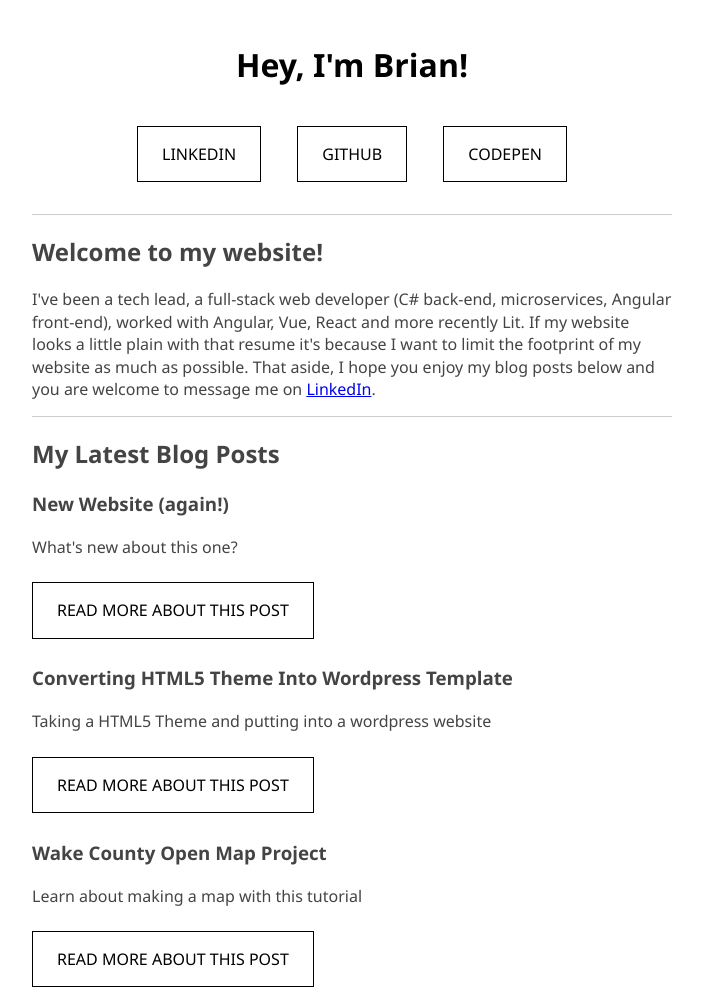
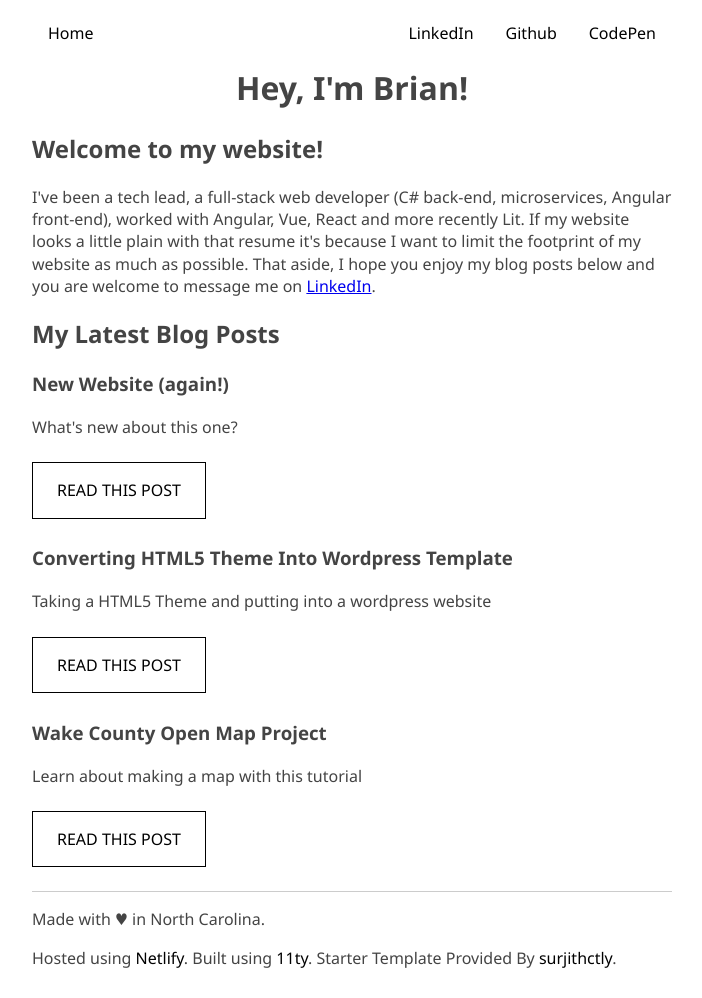
Before and after one commit to brianferry/simple-portfolio-neat, an Eleventy site: page src/index.html in a window 1280 px wide. Shown: the top 998 px of the page, without its empty margins (288-990 px from the left). Built offline with nearby package versions, Linux system fonts and the light colour scheme; Eleventy itself is replaced by a stand-in of ours; files that its build step writes are made by us from their sources.

Commit message:
Adding navigation

```diff
--- a/src/_includes/default.html
+++ b/src/_includes/default.html
@@ -19,7 +19,7 @@
     {% endif %}
   </head>
   <body>
-
+    {% include "./partials/navigation.html" %}
     {% include "./partials/header.html" %}
     {% include "./partials/intro.html" %}
     {% include "./partials/posts.html" %}
--- a/src/_includes/partials/header.html
+++ b/src/_includes/partials/header.html
@@ -1,14 +1,3 @@
 <header>
-    <h1><a class="inline-link no-decoration" href="/">Hey, I'm Brian!</a></h1>
-    <div class="social-links">
-        <a class="button" href="https://www.linkedin.com/in/brianferry1/">
-            LinkedIn
-        </a>
-        <a class="button" href="https://github.com/brianferry">
-            GitHub
-        </a>
-        <a class="button" href="https://codepen.io/OhHeyBrian">
-            Codepen
-        </a>
-    </div>
+    <h1>Hey, I'm Brian!</h1>
 </header>
--- a/src/_includes/partials/navigation.html
+++ b/src/_includes/partials/navigation.html
@@ -0,0 +1,8 @@
+<nav>
+    <ul>
+      <li><a href="/">Home</a></li>
+      <li><a target="_blank" href="https://codepen.io/OhHeyBrian">CodePen</a></li>
+      <li><a target="_blank" href="https://github.com/brianferry">Github</a></li>
+      <li><a target="_blank" href="https://www.linkedin.com/in/brianferry1/">LinkedIn</a></li>
+    </ul>
+  </nav>
--- a/src/_includes/partials/posts.html
+++ b/src/_includes/partials/posts.html
@@ -8,7 +8,7 @@
             {{ post.data.description }}
         </p>
         <a class="button" href="{{ post.url }}">
-            Read More About This Post
+            Read This Post
         </a>
     </article>
     {%- endfor -%}
--- a/src/static/css/index.css
+++ b/src/static/css/index.css
@@ -8,7 +8,6 @@ body {
 
   header {
     text-align: center;
-    padding-bottom: 1em;
   }
 
   a.button {
@@ -38,14 +37,6 @@ body {
     padding-bottom: 0.5em;
   }
 
-  section {
-    box-sizing: border-box;
-  }
-
-  section {
-    border-top: 1px solid #ccc;
-  }
-
   footer {
     border-top: 1px solid #ccc;
     margin-top: 1em;
@@ -63,3 +54,31 @@ body {
     margin-top: 0;
     text-align: center;
   }
+
+  ul {
+    list-style-type: none;
+    margin: 0;
+    padding: 0;
+    overflow: hidden;
+    width: 100%;
+  }
+
+  li {
+    float: left;
+  }
+
+  li a {
+    padding: 14px 16px;
+    text-decoration: none;
+    color: black;
+  }
+
+  ul li:not(:first-child) {
+    float: right;
+  }
+
+  @media screen and (max-width: 375px) {
+    a {
+      padding: 14px 4px;
+    }
+  }
```
Also changed, not shown: src/_includes/blog.html (+1 -1 lines).
